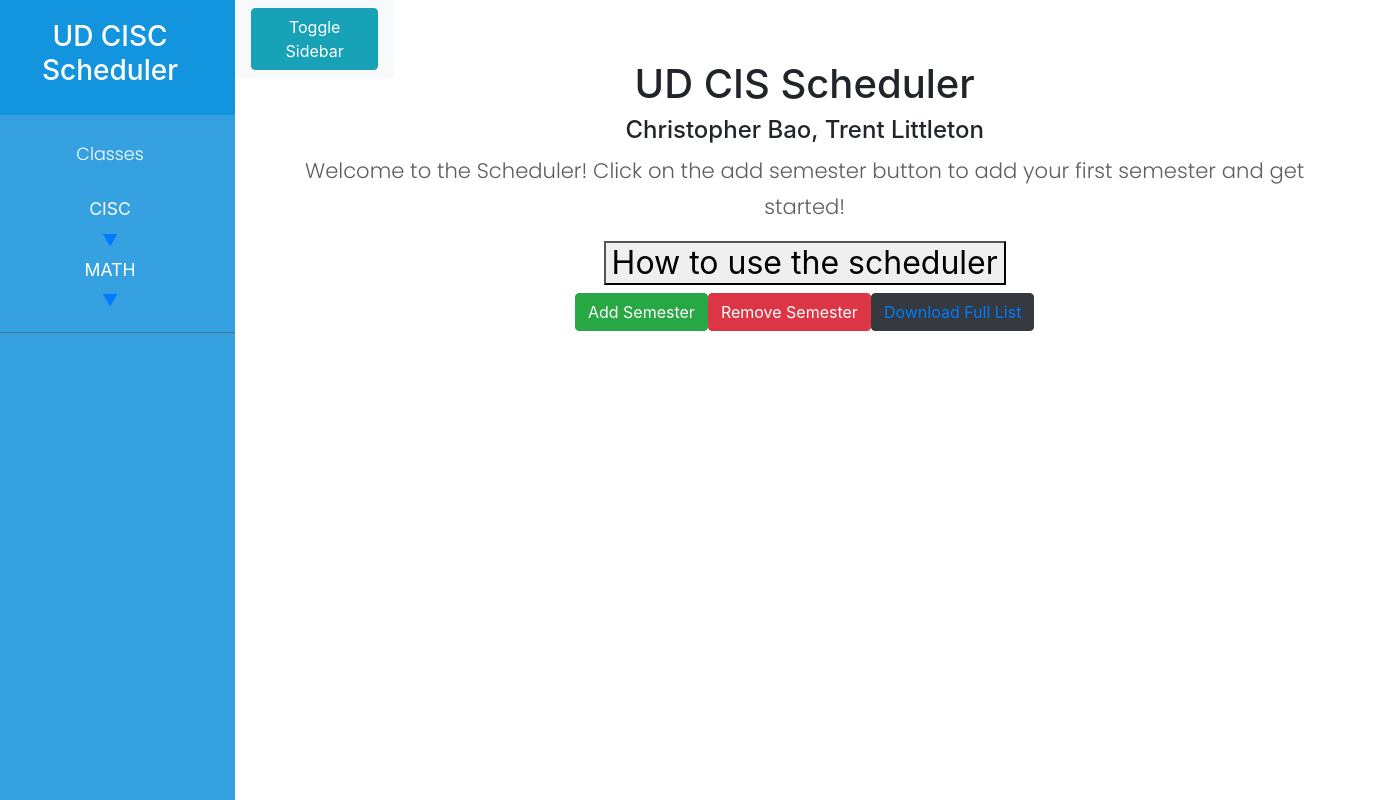
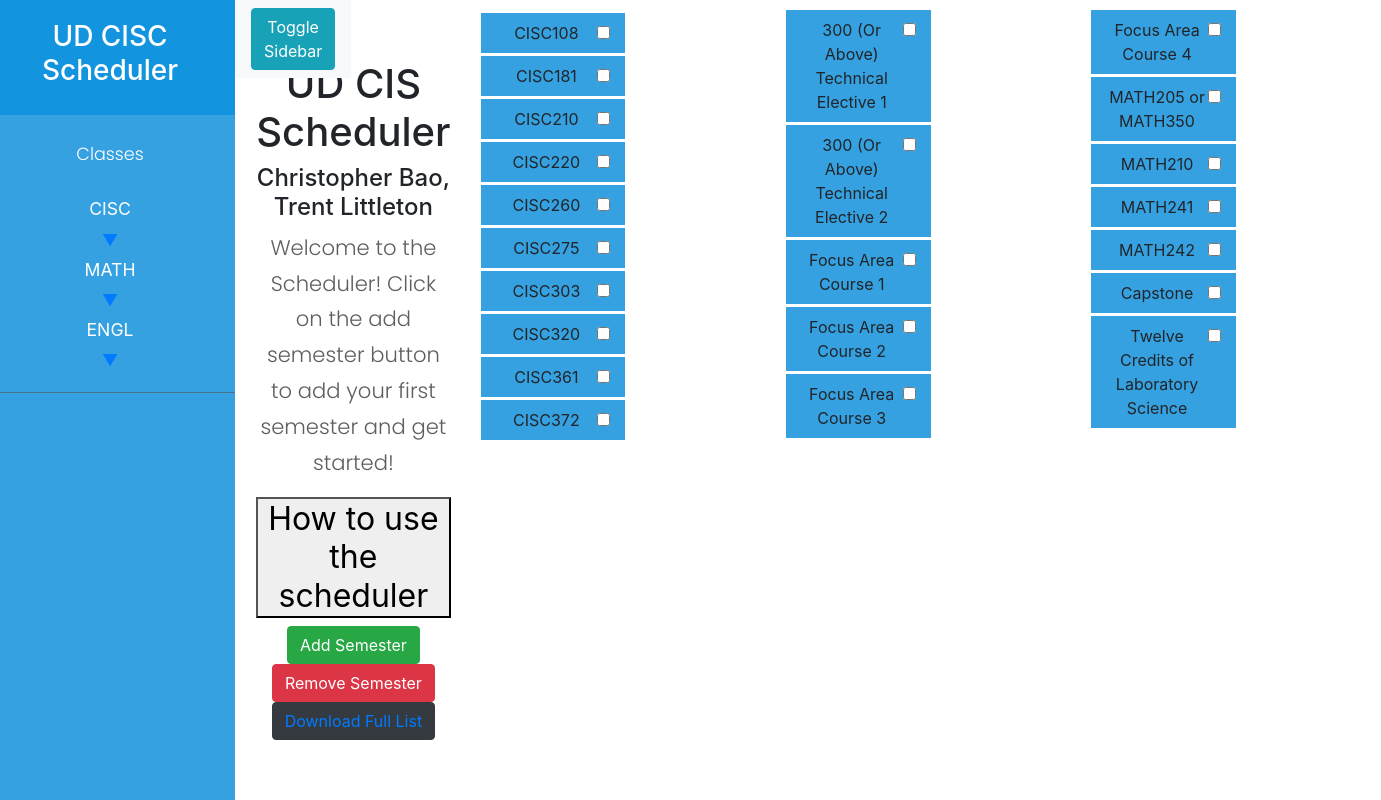
Before and after one commit to UD-CISC275-F21/ud-cis-scheduler-team-19, a React (Create React App) app: page / in a window 1280 px wide. Shown: the top 800 px of the page, 1381 px wide, since content can reach past the window. Built offline with nearby package versions, Linux system fonts and the light colour scheme.

Commit message:
reqchecker fix

```diff
--- a/src/App.css
+++ b/src/App.css
@@ -50,6 +50,10 @@
   font-size: 1.2em;
   margin-top: 60px;
   margin-left: -80px;
+}
+
+.Reqcheck {
+  margin-left: 60px;
 }
 
 #sidebar {
--- a/src/App.tsx
+++ b/src/App.tsx
@@ -8,7 +8,6 @@ import { useState } from "react";
 import { Course } from "./interfaces/course";
 import "./App.css";
 import "bootstrap/dist/css/bootstrap.min.css";
-import Reqcheck from "./components/RequirementChecker";
 
 function App(): JSX.Element {
     const [schedule] = useState<Course[]>([]);
@@ -16,6 +15,7 @@ function App(): JSX.Element {
     const [visible, setVisible] = useState(false);
     const [ciscCourseList] = useState<Course[]>([]);
     const [mathCourseList] = useState<Course[]>([]);
+    const [englCourseList] = useState<Course[]>([]);
     for(let i = 0; i<COURSELIST["CISC"].length; i++){
         const [tempList] = useState<Course[]>(Object.values(COURSELIST["CISC"][i]));
         if(ciscCourseList.length < COURSELIST["CISC"].length){
@@ -28,12 +28,17 @@ function App(): JSX.Element {
             mathCourseList.push(tempList[0]);
         }
     }
+    for(let i = 0; i<COURSELIST["ENGL"].length; i++){
+        const [tempList] = useState<Course[]>(Object.values(COURSELIST["ENGL"][i]));
+        if(englCourseList.length < COURSELIST["ENGL"].length){
+            englCourseList.push(tempList[0]);
+        }
+    }
     return (
         <DndProvider backend={HTML5Backend}>
             <div className="App">
-                <ControlPanel ciscCourseList={ciscCourseList} mathCourseList={mathCourseList} allSchedules={allSchedules} setAllSchedules={setAllSchedules} visible={visible} setVisible={setVisible}></ControlPanel>
+                <ControlPanel ciscCourseList={ciscCourseList} mathCourseList={mathCourseList} englCourseList={englCourseList} allSchedules={allSchedules} setAllSchedules={setAllSchedules} visible={visible} setVisible={setVisible}></ControlPanel>
                 <Box></Box>
-                <Reqcheck>{Reqcheck}</Reqcheck>
             </div>
         </DndProvider>
     );
--- a/src/components/ControlPanel.tsx
+++ b/src/components/ControlPanel.tsx
@@ -6,11 +6,13 @@ import { SemesterTable } from "./SemesterTable";
 import { Course } from "../interfaces/course";
 import { CourseModal } from "./CourseModal";
 import { CSVLink } from "react-csv";
+import Reqcheck from "./RequirementChecker";
 
-export function ControlPanel({ ciscCourseList, mathCourseList, allSchedules, setAllSchedules, visible, setVisible }:
+export function ControlPanel({ ciscCourseList, mathCourseList, englCourseList, allSchedules, setAllSchedules, visible, setVisible }:
 {
     ciscCourseList: Course[],
     mathCourseList: Course[],
+    englCourseList: Course[],
     allSchedules: Course[][],
     setAllSchedules: (c: Course[][]) => void,
     visible: boolean,
@@ -96,6 +98,16 @@ export function ControlPanel({ ciscCourseList, mathCourseList, allSchedules, set
         return courses;
     }
 
+    function englCoursePrinter(): JSX.Element[] {
+        const courses = [];
+        let key: string;
+        for(let i = 0; i < englCourseList.length; i++){
+            key = (i+1).toString();
+            courses.push(<Dropdown.Item onClick={() => onClick(englCourseList[i])} eventKey={key}>{englCourseList[i].prefix}</Dropdown.Item>);
+        }
+        return courses;
+    }
+
     function exportedList() {
         const list = [];
         for(let i = 0; i < allSchedules.length; i++){
@@ -133,6 +145,17 @@ export function ControlPanel({ ciscCourseList, mathCourseList, allSchedules, set
 
                     <Dropdown.Menu as={CustomMenu}>
                         {mathCoursePrinter()}
+                    </Dropdown.Menu>
+                </Dropdown>
+                <Dropdown>
+                    <Dropdown.Toggle as={CustomToggle} id="dropdown-custom-components3">
+                        <div className="selection-title">
+                            ENGL
+                        </div>
+                    </Dropdown.Toggle>
+
+                    <Dropdown.Menu as={CustomMenu}>
+                        {englCoursePrinter()}
                     </Dropdown.Menu>
                 </Dropdown>
             </ul>
@@ -227,8 +250,12 @@ export function ControlPanel({ ciscCourseList, mathCourseList, allSchedules, set
                         <Button className="btn btn-dark"><CSVLink data={exportedList()}>Download Full List</CSVLink></Button>
                         { visible ? modalHandler() : null}
                     </div>
-
                 </Row>
+                <div className="Reqcheck">
+                    <Row>
+                        <Reqcheck>{Reqcheck}</Reqcheck>
+                    </Row>
+                </div>
             </div>
         </Row>
     );
--- a/src/components/RequirementChecker.tsx
+++ b/src/components/RequirementChecker.tsx
@@ -42,7 +42,7 @@ const Reqcheck: React.FunctionComponent = () => {
 // Styling
 const styles: { [key: string]: React.CSSProperties } = {
     container: {
-        width: 650,
+        width: 900,
         margin: "10px auto",
         columns: 3,
     },
@@ -50,7 +50,7 @@ const styles: { [key: string]: React.CSSProperties } = {
         width: "50%",
         display: "flex",
         justifyContent: "space-between",
-        margin: "6px 0",
+        margin: "3px 0",
         padding: "8px 15px",
         backgroundColor: "#35a1e0",
     },
```
